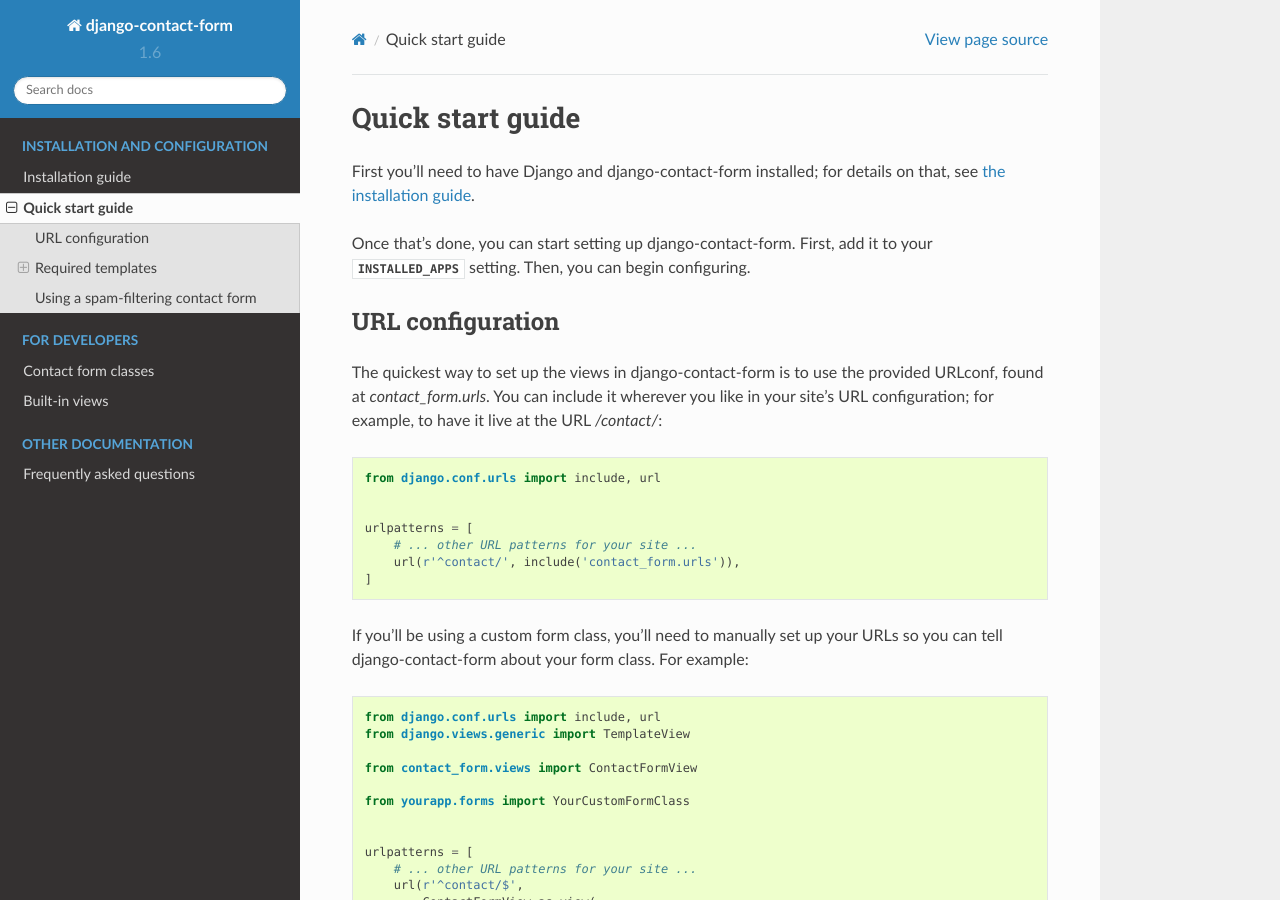
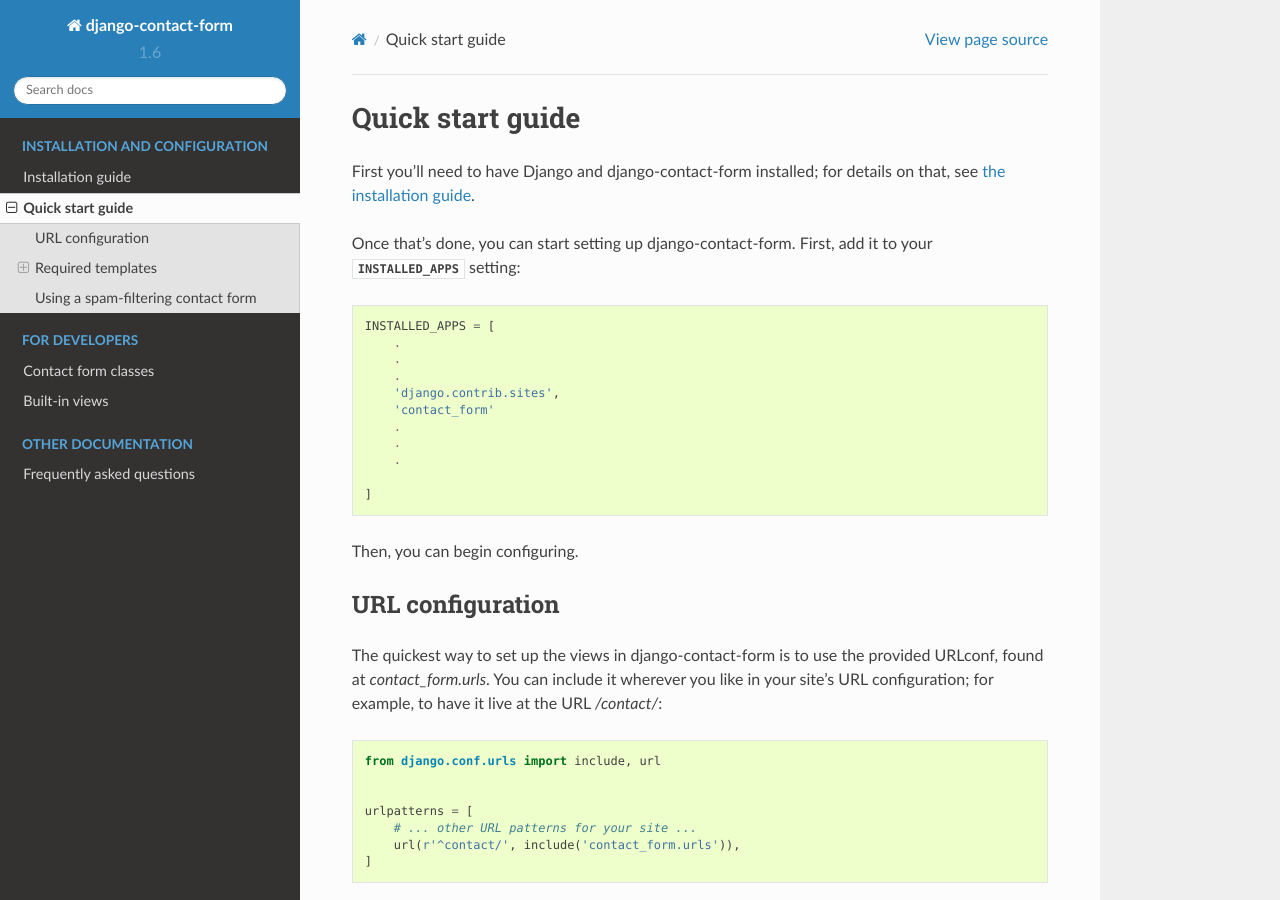
Before and after one commit to ubernostrum/django-contact-form, a Sphinx documentation site: the page built from docs/quickstart.rst, in a window 1280 px wide and 900 px high. Built offline with Sphinx 7.4.7 and the Read the Docs theme 2.0.0, drawn with Linux system fonts in a browser that asks for light colours.

Commit message:
Add the name to add in the installed packages
It took me a while to find.

```diff
--- a/docs/quickstart.rst
+++ b/docs/quickstart.rst
@@ -9,7 +9,23 @@
 
 Once that's done, you can start setting up django-contact-form. First,
 add it to your :data:`~django.conf.settings.INSTALLED_APPS`
-setting. Then, you can begin configuring.
+setting:
+
+.. code-block:: python
+
+    INSTALLED_APPS = [
+        .
+        .
+        .
+        'django.contrib.sites',
+        'contact_form'
+        .
+        .
+        .
+
+    ]
+
+Then, you can begin configuring.
 
 
 URL configuration
```
